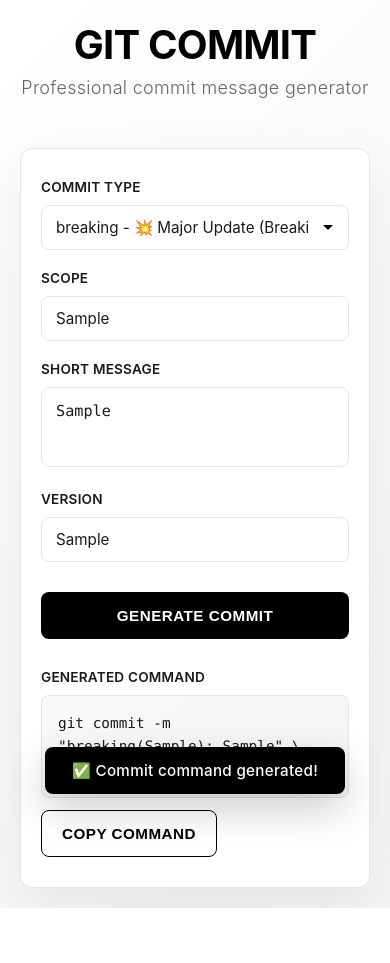
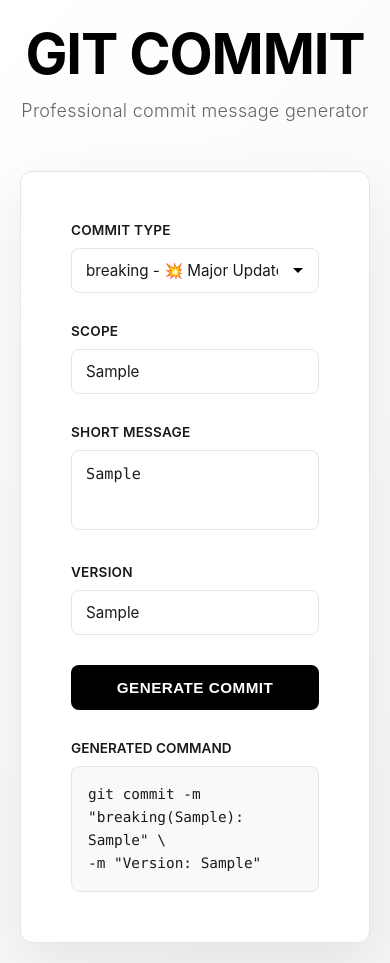
Before and after one commit to phpfact/git-commit-syntax, a plain HTML site: page index.html in a window 390 px wide. Both pictures are taken after typing "Sample", "Sample", "Sample" into the empty fields and a click on the button "GENERATE COMMIT". Before the commit the page ends 908 px from the top, so only its background shows below. Drawn offline with Linux system fonts and the light colour scheme.

Commit message:
Refactor index.html for style and functionality updates
Updated styles and removed unused button styles. Adjusted toast position and modified input placeholders for clarity.

```diff
--- a/index.html
+++ b/index.html
@@ -66,10 +66,9 @@
       display: block;
       margin-bottom: 10px;
       color: #1a1a1a;
-      font-size: 0.95rem;
+      font-size: 0.85rem;
       letter-spacing: 0.2px;
       text-transform: uppercase;
-      font-size: 0.85rem;
     }
 
     select, input, textarea {
@@ -89,10 +88,6 @@
       border-color: #000000;
       box-shadow: 0 0 0 3px rgba(0, 0, 0, 0.05);
       background: #fafafa;
-    }
-
-    select:hover, input:hover, textarea:hover {
-      border-color: #cccccc;
     }
 
     textarea {
@@ -128,7 +123,6 @@
       text-transform: uppercase;
       letter-spacing: 0.5px;
       transition: all 0.3s ease;
-      border: 1.5px solid transparent;
     }
 
     .generate-btn {
@@ -141,32 +135,6 @@
       background: #1a1a1a;
       transform: translateY(-2px);
       box-shadow: 0 10px 25px rgba(0, 0, 0, 0.15);
-    }
-
-    .generate-btn:active {
-      transform: translateY(0);
-    }
-
-    .copy-btn {
-      background: #ffffff;
-      color: #000000;
-      border: 1.5px solid #000000;
-      display: none;
-    }
-
-    .copy-btn:hover {
-      background: #000000;
-      color: #ffffff;
-      transform: translateY(-2px);
-      box-shadow: 0 10px 25px rgba(0, 0, 0, 0.15);
-    }
-
-    .copy-btn:active {
-      transform: translateY(0);
-    }
-
-    .copy-btn.show {
-      display: block;
     }
 
     .output-section {
@@ -185,7 +153,6 @@
       margin-bottom: 10px;
       font-size: 0.85rem;
       text-transform: uppercase;
-      letter-spacing: 0.2px;
     }
 
     .output {
@@ -199,11 +166,9 @@
       word-wrap: break-word;
       color: #1a1a1a;
       line-height: 1.6;
-      margin-bottom: 12px;
-      background: linear-gradient(135deg, #f9f9f9 0%, #f5f5f5 100%);
     }
 
-    /* Toast styles */
+    /* Toast styles - TOP POSITION */
     #toast {
       visibility: hidden;
       min-width: 300px;
@@ -215,117 +180,86 @@
       position: fixed;
       z-index: 9999;
       left: 50%;
-      bottom: 30px;
+      top: 20px;
       font-size: 0.95rem;
       font-weight: 500;
       opacity: 0;
-      transition: opacity 0.4s ease, bottom 0.4s ease;
       transform: translateX(-50%);
+      transition: opacity 0.4s ease, top 0.4s ease;
       box-shadow: 0 15px 40px rgba(0, 0, 0, 0.2);
-      letter-spacing: 0.3px;
     }
 
     #toast.show {
       visibility: visible;
       opacity: 1;
-      bottom: 50px;
+      top: 40px;
     }
 
     @keyframes fadeIn {
-      from {
-        opacity: 0;
-      }
-      to {
-        opacity: 1;
-      }
+      from { opacity: 0; }
+      to { opacity: 1; }
     }
 
     @keyframes slideUp {
-      from {
-        opacity: 0;
-        transform: translateY(30px);
-      }
-      to {
-        opacity: 1;
-        transform: translateY(0);
-      }
+      from { opacity: 0; transform: translateY(30px); }
+      to { opacity: 1; transform: translateY(0); }
     }
 
     @keyframes slideDown {
-      from {
-        opacity: 0;
-        max-height: 0;
-      }
-      to {
-        opacity: 1;
-        max-height: 500px;
-      }
-    }
-
-    @media (max-width: 600px) {
-      .header h1 {
-        font-size: 2.5rem;
-        margin-bottom: 8px;
-      }
-
-      .container {
-        padding: 30px 20px;
-      }
-
-      .form-group {
-        margin-bottom: 20px;
-      }
+      from { opacity: 0; max-height: 0; }
+      to { opacity: 1; max-height: 500px; }
     }
   </style>
 </head>
 <body>
+
   <div class="header">
     <h1>Git Commit</h1>
     <p>Professional commit message generator</p>
   </div>
 
   <div class="container">
+
     <div class="form-group">
       <label>Commit Type</label>
       <select id="type">
-            <!-- 🔥 MAJOR UPDATE -->
+
         <optgroup label="🚀 MAJOR Update (Breaking Changes)">
           <option value="breaking">breaking - 💥 Major Update (Breaking Change)</option>
         </optgroup>
 
-            <!-- ✨ MINOR UPDATE -->
         <optgroup label="🌟 MINOR Update (New Features)">
           <option value="feat">feat - ✨ New Feature</option>
         </optgroup>
 
-            <!-- 🛠️ PATCH UPDATE -->
         <optgroup label="🔧 PATCH Update (Fixes & Maintenance)">
           <option value="fix">fix - 🐛 Bug Fix</option>
           <option value="hotfix">hotfix - 🚑 Critical Bug Fix</option>
           <option value="docs">docs - 📝 Documentation Update</option>
           <option value="style">style - 💅 Code Style Change</option>
-                <option value="refactor">refactor - ♻️ Code Restructure (No behavior change)</option>
+          <option value="refactor">refactor - ♻️ Code Restructure</option>
           <option value="perf">perf - ⚡ Performance Improvement</option>
           <option value="test">test - ✅ Add/Update Tests</option>
           <option value="chore">chore - 🔧 Build/Config Updates</option>
           <option value="ci">ci - 🤖 CI/CD Configuration</option>
-                <option value="build">build - 🏗️ Build System / Dependency Updates</option>
+          <option value="build">build - 🏗️ Build System</option>
           <option value="revert">revert - ⏪ Revert Commit</option>
           <option value="security">security - 🔒 Security Fix</option>
           <option value="deps">deps - 📦 Dependency Updates</option>
-                <option value="merge">merge - 🔀 Merge Branch / Conflict Resolve</option>
+          <option value="merge">merge - 🔀 Merge Conflict Resolve</option>
         </optgroup>
+
       </select>
     </div>
 
     <div class="form-group">
       <label>Scope</label>
-      <input type="text" id="scope" placeholder="e.g. login, auth, api, profile, dashboard">
+      <input type="text" id="scope" placeholder="e.g. login, auth, api, dashboard">
     </div>
 
     <div class="form-group">
       <label>Short Message</label>
-      <textarea id="message" placeholder="e.g. add phone number field to authentication page"></textarea>
+      <textarea id="message" placeholder="e.g. add phone number field"></textarea>
     </div>
 
     <div class="form-group">
@@ -340,14 +274,13 @@
     <div class="output-section" id="outputSection">
       <div class="output-label">Generated Command</div>
       <div class="output" id="output"></div>
-      <button class="copy-btn" id="copyBtn" onclick="copyCommand()">Copy Command</button>
     </div>
+
   </div>
 
   <div id="toast"></div>
 
   <script>
-    // Load data from localStorage on page load
     window.onload = function() {
       const fields = ['type','scope','message','version'];
       fields.forEach(f => {
@@ -360,7 +293,7 @@
       const toast = document.getElementById('toast');
       toast.innerText = message;
       toast.classList.add("show");
-      setTimeout(() => { toast.classList.remove("show"); }, 3000);
+      setTimeout(() => { toast.classList.remove("show"); }, 2500);
     }
 
     function generateCommand() {
@@ -369,13 +302,11 @@
       const message = document.getElementById('message').value.trim();
       const version = document.getElementById('version').value.trim();
 
-      // Validate all fields
       if (!type || !scope || !message || !version) {
         showToast("❌ Please fill all required fields!");
         return;
       }
 
-      // Save to localStorage
       localStorage.setItem('type', type);
       localStorage.setItem('scope', scope);
       localStorage.setItem('message', message);
@@ -386,21 +317,16 @@
 
       document.getElementById('output').innerText = command;
       document.getElementById('outputSection').classList.add('show');
-      document.getElementById('copyBtn').classList.add('show');
-      showToast("✅ Commit command generated!");
-    }
 
-    function copyCommand() {
-      const output = document.getElementById('output').innerText;
-      navigator.clipboard.writeText(output).then(() => {
-        showToast("✅ Command copied to clipboard!");
+      navigator.clipboard.writeText(command).then(() => {
+        showToast("📋 Commit copied to clipboard!");
       });
     }
 
-    // Allow Enter key to generate command
     document.getElementById('version').addEventListener('keypress', function(e) {
-      if(e.key === 'Enter') generateCommand();
+      if (e.key === 'Enter') generateCommand();
     });
   </script>
+
 </body>
 </html>
```
Lines whose indentation alone changed are shown as unchanged.
